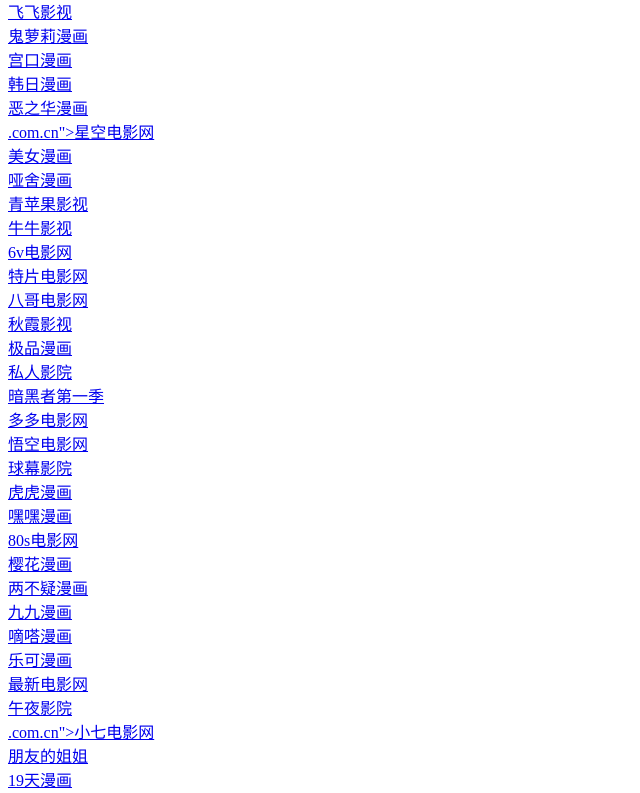
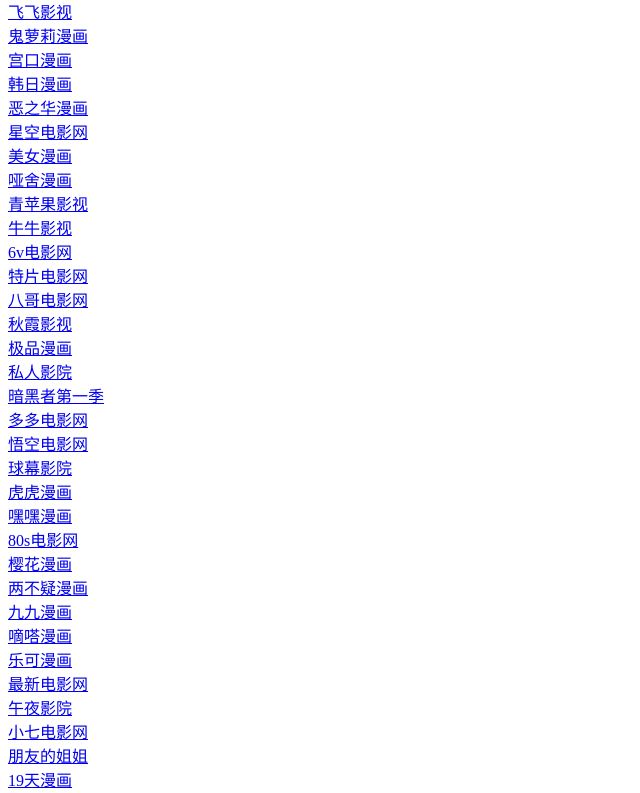
Before and after one commit to yingzuwenwangzhidaohang/yingzuwenwangzhidaohang.github.io, a plain HTML site: page index.html in a window 1280 px wide. Shown: the part 943-1736 px from the top of the page, without its empty margins (0-640 px from the left). Drawn offline with Linux system fonts and the light colour scheme.

Commit message:
Update index.html

```diff
--- a/index.html
+++ b/index.html
@@ -50,7 +50,7 @@
 <a href="https://www.gongkoumanhua-wap.com.cn">宫口漫画</a><br>
 <a href="https://hanrimanhua-cn.com.cn">韩日漫画</a><br>
 <a href="https://www.ezhihuamanhua-zh.com.cn">恶之华漫画</a><br>
-<a href="https://xingkongdianyingwang-cn">.com.cn">星空电影网</a><br>
+<a href="https://xingkongdianyingwang-cn.com.cn">星空电影网</a><br>
 <a href="https://www.meinumanhua-zh.com.cn">美女漫画</a><br>
 <a href="https://yashemanhua-wap.com.cn">哑舍漫画</a><br>
 <a href="https://www.qingpingguoyingshi-mip.com.cn">青苹果影视</a><br>
@@ -75,7 +75,7 @@
 <a href="https://lekemanhua-book.com.cn">乐可漫画</a><br>
 <a href="https://zuixindianyingwang-zh.com.cn">最新电影网</a><br>
 <a href="https://wuyeyingyuan-gw.com.cn">午夜影院</a><br>
-<a href="https://xiaoqidianyingwang-cn">.com.cn">小七电影网</a><br>
+<a href="https://xiaoqidianyingwang-cn.com.cn">小七电影网</a><br>
 <a href="https://www.pengyoudejiejie-top1.com.cn">朋友的姐姐</a><br>
 <a href="https://www.19tianmanhua-cn.com.cn">19天漫画</a><br>
 <a href="https://rexiemanhua-cn.com.cn">热血漫画</a><br>
@@ -124,7 +124,7 @@
 <a href="https://jiajiaomanhua-app.com.cn">家教漫画</a><br>
 <a href="https://www.wuyemanhua-app.com.cn">午夜漫画</a><br>
 <a href="https://liaocaodianyingwang-5g.com.cn">潦草电影网</a><br>
-<a href="https://jiucaodianyingwang-cn">.com.cn">久草电影网</a><br>
+<a href="https://jiucaodianyingwang-cn.com.cn">久草电影网</a><br>
 <a href="https://nannanshengzimanhua-wap.com.cn">男男生子漫画</a><br>
 <a href="https://www.tiantangyingshi-mip.com.cn">天堂影视</a><br>
 <a href="https://www.liaocaoyingshi-yy.com.cn">潦草影视</a><br>
```
